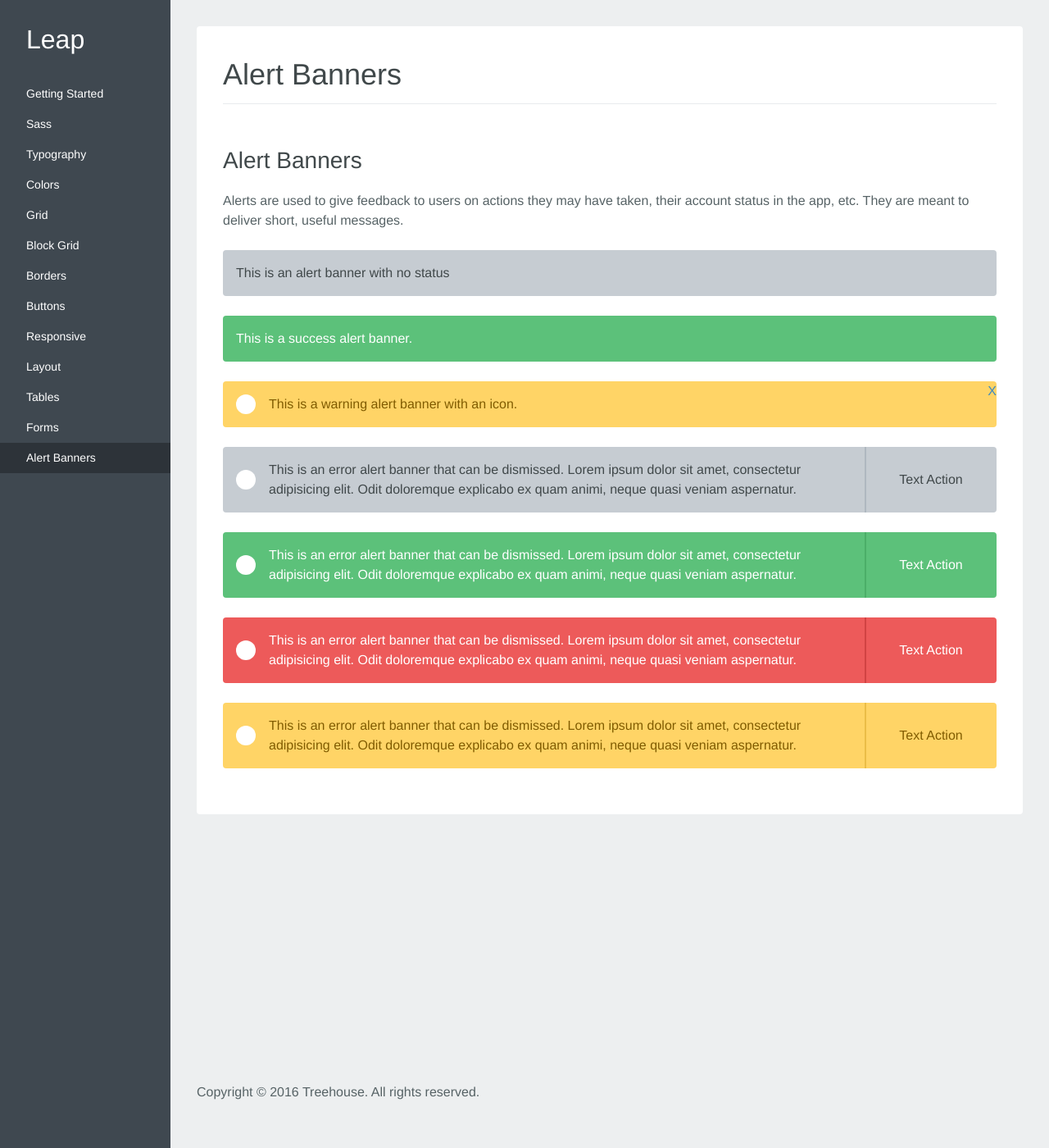
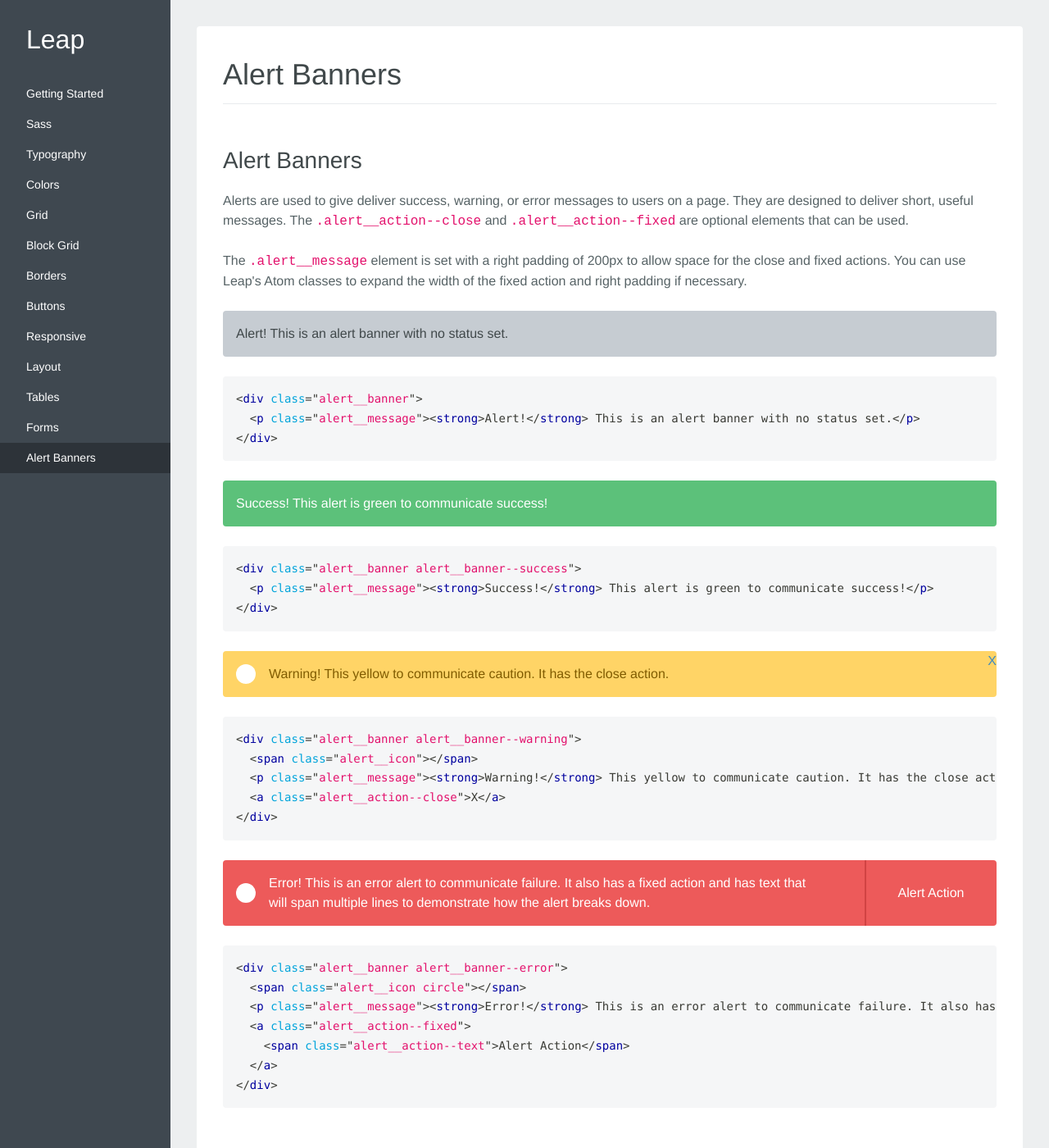
Before and after one commit to treehouse/project-leap, a Jekyll site: the page built from alert-banners.html, in a window 1280 px wide and 1400 px high. Shown: the whole window at 82% size. Built offline with Jekyll 4.4.1, drawn with Linux system fonts in a browser that asks for light colours; some web fonts are replaced.

Commit message:
adding in code examples

```diff
--- a/alert-banners.html
+++ b/alert-banners.html
@@ -8,48 +8,49 @@ navigation_weight: 12
 
   <!-- Labels -->
   <h2 class="m-b-1-xs">Alert Banners</h2>
-  <p class="m-b-2-xs">Alerts are used to give feedback to users on actions they may have taken, their account status in the app, etc. They are meant to deliver short, useful messages.</p>
+  <p class="m-b-2-xs">Alerts are used to give deliver success, warning, or error messages to users on a page. They are designed to deliver short, useful messages. The <code>.alert__action--close</code> and <code>.alert__action--fixed</code> are optional elements that can be used.</p>
 
-  <div class="alert__banner m-b-2-xs">
-    <p class="alert__message">This is an alert banner with no status</p>
+  <p class="m-b-2-xs">The <code>.alert__message</code> element is set with a right padding of 200px to allow space for the close and fixed actions. You can use Leap's Atom classes to expand the width of the fixed action and right padding if necessary.</p>
+
+  <div class="alert__banner">
+    <p class="alert__message"><strong>Alert!</strong> This is an alert banner with no status set.</p>
   </div>
+  <pre><code class="language-html">&lt;div class="alert__banner"&gt;
+  &lt;p class="alert__message"&gt;&lt;strong&gt;Alert!&lt;/strong&gt; This is an alert banner with no status set.&lt;/p&gt;
+&lt;/div&gt;</code></pre>
 
-  <div class="alert__banner alert__banner--success m-b-2-xs">
-    <p class="alert__message">This is a success alert banner.</p>
+  <div class="alert__banner alert__banner--success">
+    <p class="alert__message"><strong>Success!</strong> This alert is green to communicate success!</p>
   </div>
-  <div class="alert__banner alert__banner--warning m-b-2-xs">
+  <pre><code class="language-html">&lt;div class="alert__banner alert__banner--success"&gt;
+  &lt;p class="alert__message"&gt;&lt;strong&gt;Success!&lt;/strong&gt; This alert is green to communicate success!&lt;/p&gt;
+&lt;/div&gt;</code></pre>
+
+  <div class="alert__banner alert__banner--warning">
     <span class="alert__icon circle"></span>
-    <p class="alert__message">This is a warning alert banner with an icon.</p>
+    <p class="alert__message"><strong>Warning!</strong> This yellow to communicate caution. It has the close action.</p>
     <a class="alert__action--close">X</a>
   </div>
-  <div class="alert__banner m-b-2-xs">
+  <pre><code class="language-html">&lt;div class="alert__banner alert__banner--warning"&gt;
+  &lt;span class="alert__icon"&gt;&lt;/span&gt;
+  &lt;p class="alert__message"&gt;&lt;strong&gt;Warning!&lt;/strong&gt; This yellow to communicate caution. It has the close action.&lt;/p&gt;
+  &lt;a class="alert__action--close"&gt;X&lt;/a&gt;
+&lt;/div&gt;</code></pre>
+
+  <div class="alert__banner alert__banner--error">
     <span class="alert__icon circle"></span>
-    <p class="alert__message">This is an error alert banner that can be dismissed. Lorem ipsum dolor sit amet, consectetur adipisicing elit. Odit doloremque explicabo ex quam animi, neque quasi veniam aspernatur.</p>
+    <p class="alert__message"><strong>Error!</strong> This is an error alert to communicate failure. It also has a fixed action and has text that will span multiple lines to demonstrate how the alert breaks down.</p>
     <a class="alert__action--fixed">
-      <span class="alert__action--text">Text Action</span>
+      <span class="alert__action--text">Alert Action</span>
     </a>
   </div>
-  <div class="alert__banner alert__banner--success m-b-2-xs">
-    <span class="alert__icon circle"></span>
-    <p class="alert__message">This is an error alert banner that can be dismissed. Lorem ipsum dolor sit amet, consectetur adipisicing elit. Odit doloremque explicabo ex quam animi, neque quasi veniam aspernatur.</p>
-    <a class="alert__action--fixed">
-      <span class="alert__action--text">Text Action</span>
-    </a>
-  </div>
-  <div class="alert__banner alert__banner--error m-b-2-xs">
-    <span class="alert__icon circle"></span>
-    <p class="alert__message">This is an error alert banner that can be dismissed. Lorem ipsum dolor sit amet, consectetur adipisicing elit. Odit doloremque explicabo ex quam animi, neque quasi veniam aspernatur.</p>
-    <a class="alert__action--fixed">
-      <span class="alert__action--text">Text Action</span>
-    </a>
-  </div>
-  <div class="alert__banner alert__banner--warning m-b-2-xs">
-    <span class="alert__icon circle"></span>
-    <p class="alert__message">This is an error alert banner that can be dismissed. Lorem ipsum dolor sit amet, consectetur adipisicing elit. Odit doloremque explicabo ex quam animi, neque quasi veniam aspernatur.</p>
-    <a class="alert__action--fixed">
-      <span class="alert__action--text">Text Action</span>
-    </a>
-  </div>
+  <pre><code class="language-html">&lt;div class="alert__banner alert__banner--error"&gt;
+  &lt;span class="alert__icon circle"&gt;&lt;/span&gt;
+  &lt;p class="alert__message"&gt;&lt;strong&gt;Error!&lt;/strong&gt; This is an error alert to communicate failure. It also has a fixed action and has text that will span multiple lines to demonstrate how the alert breaks down.&lt;/p&gt;
+  &lt;a class="alert__action--fixed"&gt;
+    &lt;span class="alert__action--text"&gt;Alert Action&lt;/span&gt;
+  &lt;/a&gt;
+&lt;/div&gt;</code></pre>
 
 
 </section>
```
